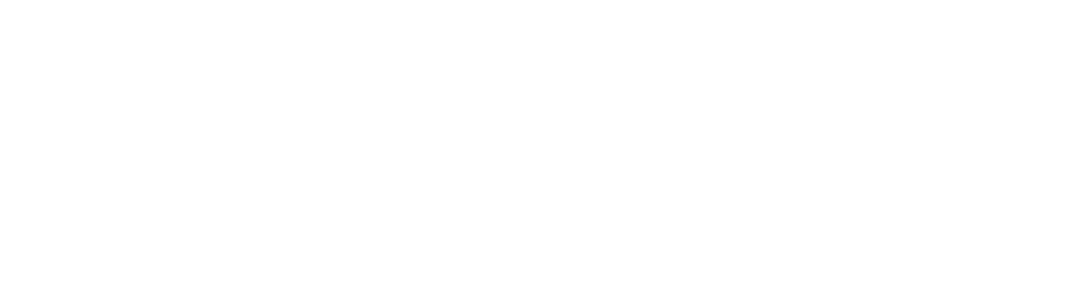
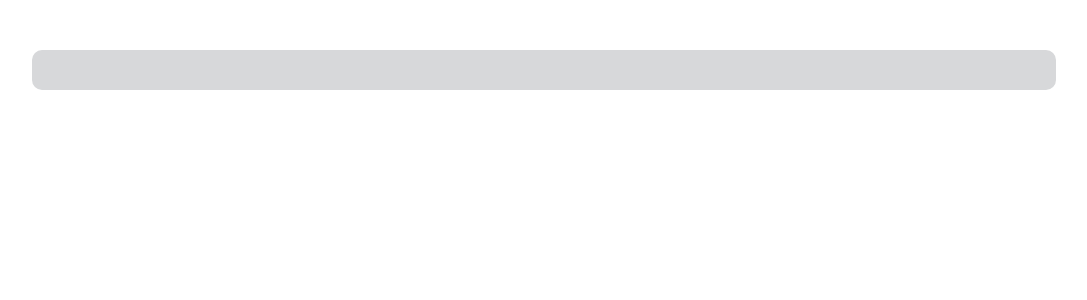
Before and after one commit to Sartxi/sartxi-ionic-react, a React (Create React App) app: page / in a window 1280 px wide. Shown: the top 300 px of the page, without its empty margins (96-1183 px from the left). Built offline with nearby package versions, Linux system fonts and the light colour scheme; the HTML template or start-up script is replaced by a standard one.

Commit message:
themes and containers

```diff
--- a/src/App.tsx
+++ b/src/App.tsx
@@ -1,4 +1,4 @@
-import { useApp } from "./AppConfig";
+import { useApp } from "./Config";
 import { IonApp, setupIonicReact } from "@ionic/react";
 import { IonReactRouter } from "@ionic/react-router";
 import { AppRoutes } from "./components";
--- a/src/AppConfig.tsx
+++ b/src/Config.tsx
@@ -3,7 +3,7 @@
 import { Enums, Layout, Helpers } from "./utils";
 import { useWindowResize } from "./utils/Hooks";
 
-import { Vinfo } from "./pages/";
+import { Vinfo } from "./pages";
 
 export const useApp = (): APP.App => {
 	const routes = (Object.keys(Enums.VinfoType) as Array<keyof typeof Enums.VinfoType>).map(id => ({ id, name: Helpers.vinfo, path: `/${id}/:id`, view: Vinfo }));
--- a/src/components/Page.tsx
+++ b/src/components/Page.tsx
@@ -1,5 +1,5 @@
 import React from "react";
-import { usePage } from "../AppConfig";
+import { usePage } from "../Config";
 import { IonContent, IonPage } from "@ionic/react";
 
 export const AppPage = (page: APP.Route) => {
--- a/src/components/Routes.tsx
+++ b/src/components/Routes.tsx
@@ -1,6 +1,7 @@
-import { Redirect, Route } from "react-router-dom";
+import { Route } from "react-router-dom";
 import { IonRouterOutlet } from "@ionic/react";
 import { App404, AppPage } from ".";
+import { VinSearch } from "../pages";
 
 export const AppRoutes = ({ routes }: APP.Routes) => {
 	return (
@@ -9,9 +10,7 @@
 			{routes.map(route => (
 				<RenderRoute key={route.id} {...route} />
 			))}
-			<Route exact path="/">
-				<Redirect to="/" />
-			</Route>
+			<Route exact path="/" component={VinSearch} />
 		</IonRouterOutlet>
 	);
 };
--- /dev/null
+++ b/src/pages/VinSearch/VinSearch.tsx
@@ -0,0 +1,17 @@
+import { usePage } from "../../Config"
+import { Enums } from "../../utils";
+
+export const VinSearch = () => {
+    const { viewType } = usePage({
+        id: "search",
+        name: "Vinfo Search",
+        path: "/",
+        viewType: Enums.AppViewType.mobile
+    });
+
+    return (
+        <div id="Vinfo">
+            <div className={`content${viewType === Enums.AppViewType.desktop ? " desktop" : ""}`}></div>
+        </div>
+    );
+}
--- a/src/pages/Vinfo/Vinfo.tsx
+++ b/src/pages/Vinfo/Vinfo.tsx
@@ -1,5 +1,5 @@
 import { useEffect } from "react";
-import { useAppLocation, usePage } from "../../AppConfig";
+import { useAppLocation, usePage } from "../../Config";
 import { useVinfo } from "./Hooks";
 import { Enums } from "../../utils";
 
@@ -20,5 +20,5 @@
 	const vinfo: VINFO.Page = { vinfo: { ...data }, viewType: page.viewType };
 
 	if (loading) return <IonLoading isOpen={loading} />;
-	return <div id="VehicleVinfo">{isDesktop ? <Desktop {...vinfo} /> : <Mobile {...vinfo} />}</div>;
+	return <div id="Vinfo">{isDesktop ? <Desktop {...vinfo} /> : <Mobile {...vinfo} />}</div>;
 };
--- a/src/pages/Vinfo/components/Layout.tsx
+++ b/src/pages/Vinfo/components/Layout.tsx
@@ -4,7 +4,7 @@
 
 export const Desktop = (vinfo: VINFO.Page) => {
     return (
-        <div id="VinfoDesktop">
+        <div className="content desktop">
             <IonGrid>
                 <IonRow>
                     <IonCol>
@@ -23,7 +23,7 @@
 
 export const Mobile = (vinfo: VINFO.Page) => {
     return (
-        <div id="VinfoMobile">
+        <div className="content">
             <Welcome {...vinfo} />
             <Inventory {...vinfo} />
             <Documents {...vinfo} />
--- a/src/pages/index.ts
+++ b/src/pages/index.ts
@@ -1 +1,2 @@
 export { Vinfo } from "./Vinfo/Vinfo";
+export { VinSearch } from "./VinSearch/VinSearch";
--- a/src/theme/custom.scss
+++ b/src/theme/custom.scss
@@ -1,7 +1,13 @@
-#VinfoDesktop {
-	background-color: blue;
+#Vinfo {
+	.content {
+		width: 100%;
+		&.desktop {
+			background: var(--ion-color-light-shade);
+			border-radius: 10px;
+			padding: 20px;
+			width: 80%;
+			display: block;
+			margin: 50px auto;
+		}
+	}
 }
-
-#VinfoMobile {
-	background-color: orange;
-}
--- a/src/utils/Interface.ts
+++ b/src/utils/Interface.ts
@@ -9,7 +9,7 @@
 			id: string;
 			name: string;
 			path: string;
-			view: any;
+			view?: any;
 			viewType?: Enums.AppViewType;
 		}
 		interface Page {
```
